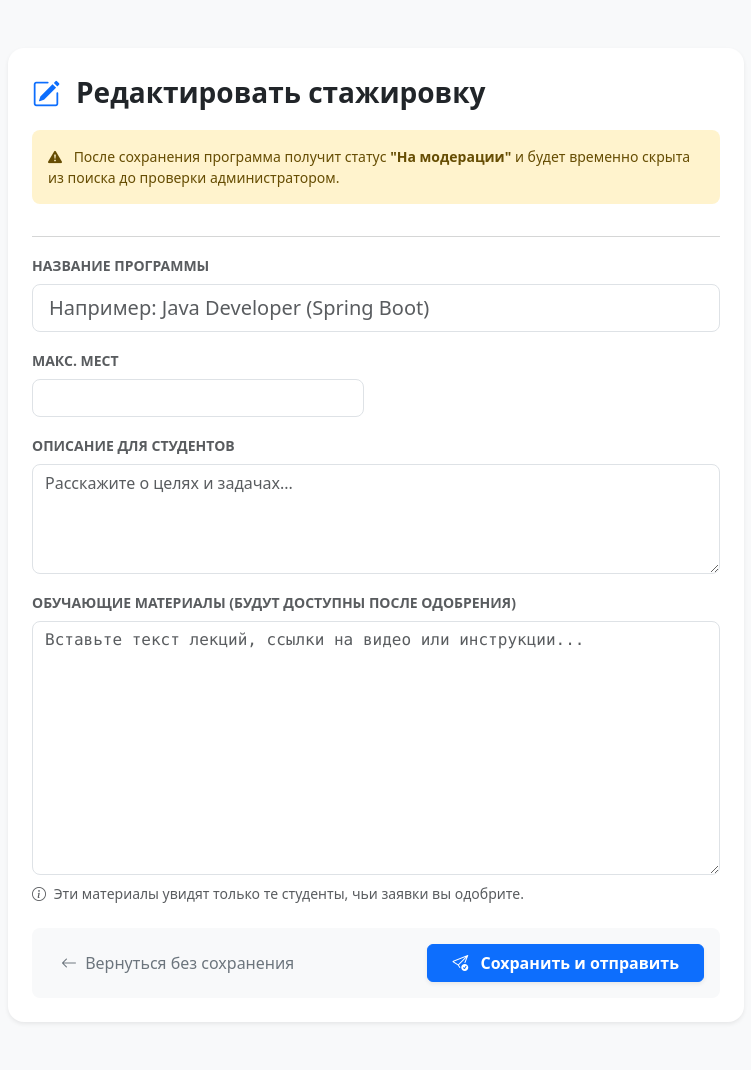
After one commit to aset5/FINALLYPROJECT, a Spring app: template src/main/resources/templates/university/edit-internship.html in a window 1280 px wide. The commit adds this page. Shown: the whole page, without its empty margins (264-1015 px from the left). Run offline with Thymeleaf, Linux system fonts and the light colour scheme; the template is opened without the code that fills it, so the values that code supplies are empty; some of the project's set-up classes (security, data sources, template engines, error pages and the like) are left out, and stand-ins take their place.

Commit message:
added function edit

```diff
--- a/src/main/resources/templates/admin/dashboard.html
+++ b/src/main/resources/templates/admin/dashboard.html
@@ -67,10 +67,6 @@
     <span class="badge bg-white text-dark shadow-sm p-2 px-3 rounded-pill text-muted">
             <i class="bi bi-gear-fill me-2"></i>Управление контентом
         </span>
-  </div>
-  <div class="mb-3">
-    <label class="small fw-bold">Материалы для обучения (ссылки/файлы)</label>
-    <textarea name="studyMaterials" class="form-control" rows="3" placeholder="https://drive.google.com/..."></textarea>
   </div>
   <div class="row mb-4">
     <div class="col-md-6 col-lg-5">
--- /dev/null
+++ b/src/main/resources/templates/university/edit-internship.html
@@ -0,0 +1,69 @@
+<!DOCTYPE html>
+<html xmlns:th="http://www.thymeleaf.org">
+<head>
+  <meta charset="UTF-8">
+  <title>Редактирование | INTERN.PRO</title>
+  <link href="https://cdn.jsdelivr.net/npm/bootstrap@5.3.0/dist/css/bootstrap.min.css" rel="stylesheet">
+  <link rel="stylesheet" href="https://cdn.jsdelivr.net/npm/bootstrap-icons@1.11.0/font/bootstrap-icons.css">
+</head>
+<body class="bg-light">
+<div class="container mt-5 mb-5">
+  <div class="row justify-content-center">
+    <div class="col-lg-8">
+      <div class="card shadow-sm border-0 rounded-4 p-4">
+        <div class="d-flex align-items-center mb-3">
+          <i class="bi bi-pencil-square fs-3 text-primary me-3"></i>
+          <h3 class="fw-bold mb-0">Редактировать стажировку</h3>
+        </div>
+
+        <div class="alert alert-warning border-0 rounded-3 small">
+          <i class="bi bi-exclamation-triangle-fill me-2"></i>
+          После сохранения программа получит статус <strong>"На модерации"</strong> и будет временно скрыта из поиска до проверки администратором.
+        </div>
+        <hr class="text-muted">
+
+        <form th:action="@{/university-admin/internship/update}" th:object="${internship}" method="post">          <input type="hidden" th:field="*{id}">
+
+          <div class="mb-3">
+            <label class="form-label fw-bold small text-uppercase text-muted">Название программы</label>
+            <input type="text" th:field="*{title}" class="form-control form-control-lg rounded-3"
+                   placeholder="Например: Java Developer (Spring Boot)" required>
+          </div>
+
+          <div class="row mb-3">
+            <div class="col-md-6">
+              <label class="form-label fw-bold small text-uppercase text-muted">Макс. мест</label>
+              <input type="number" th:field="*{maxPlaces}" class="form-control rounded-3" required min="1">
+            </div>
+          </div>
+
+          <div class="mb-3">
+            <label class="form-label fw-bold small text-uppercase text-muted">Описание для студентов</label>
+            <textarea th:field="*{description}" class="form-control rounded-3" rows="4"
+                      placeholder="Расскажите о целях и задачах..."></textarea>
+          </div>
+
+          <div class="mb-4">
+            <label class="form-label fw-bold small text-uppercase text-muted">Обучающие материалы (будут доступны после одобрения)</label>
+            <textarea th:field="*{studyMaterials}" class="form-control rounded-3 font-monospace" rows="10"
+                      placeholder="Вставьте текст лекций, ссылки на видео или инструкции..."></textarea>
+            <div class="form-text mt-2">
+              <i class="bi bi-info-circle me-1"></i> Эти материалы увидят только те студенты, чьи заявки вы одобрите.
+            </div>
+          </div>
+
+          <div class="d-flex justify-content-between align-items-center bg-light p-3 rounded-3">
+            <a href="/university/dashboard" class="btn btn-link text-secondary text-decoration-none">
+              <i class="bi bi-arrow-left me-1"></i> Вернуться без сохранения
+            </a>
+            <button type="submit" class="btn btn-primary px-4 fw-bold shadow-sm">
+              <i class="bi bi-send-check me-2"></i> Сохранить и отправить
+            </button>
+          </div>
+        </form>
+      </div>
+    </div>
+  </div>
+</div>
+</body>
+</html>
```
Also changed, not shown: src/main/java/com/example/internship/controllers/UniversityAdminController.java (+31 -4 lines), src/main/resources/templates/university/dashboard.html (+42 -45 lines).
